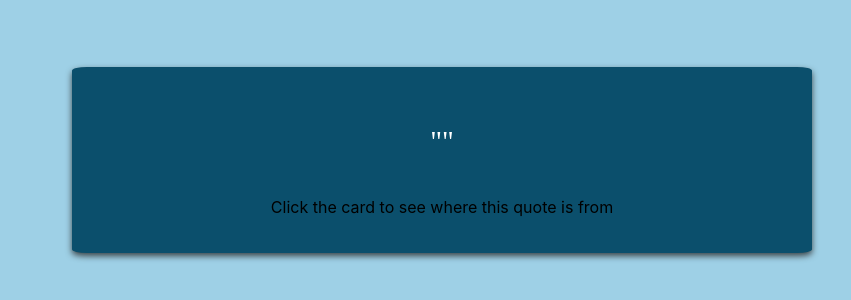
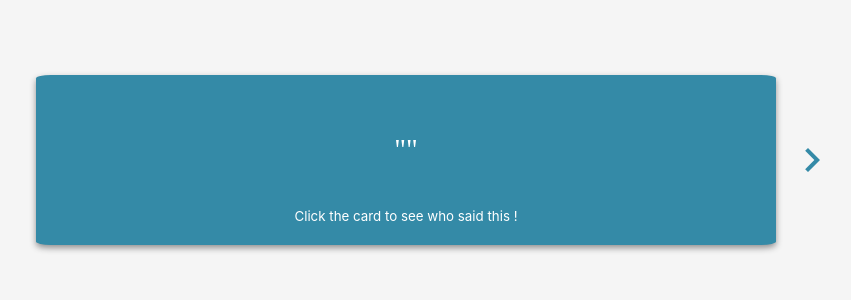
Before and after one commit to Dami-Lapite/anime-quotes, a React (Create React App) app: page / in a window 1280 px wide. Shown: the part 240-540 px from the top of the page, without its empty margins (198-1049 px from the left). Built offline with nearby package versions, Linux system fonts and the light colour scheme; no server answers; a web font is replaced by a local one.

Commit message:
added flip animation and dynamic background color

```diff
--- a/package.json
+++ b/package.json
@@ -4,12 +4,12 @@
   "private": true,
   "dependencies": {
     "@material-ui/core": "^4.11.4",
+    "@material-ui/icons": "^4.11.2",
     "@testing-library/jest-dom": "^5.12.0",
     "@testing-library/react": "^11.2.6",
     "@testing-library/user-event": "^12.8.3",
-    "radium": "^0.26.1",
     "react": "^17.0.2",
-    "react-animations": "^1.0.0",
+    "react-card-flip": "^1.1.1",
     "react-dom": "^17.0.2",
     "react-scripts": "4.0.3",
     "web-vitals": "^1.1.2"
--- a/src/App.css
+++ b/src/App.css
@@ -1,5 +1,5 @@
 .App{
-  background-color: #9ED0E6;
+  background-color: whitesmoke;
 }
 .container {
   display: flex;
@@ -10,16 +10,14 @@
 }
 
 .card{
-  position: fixed;
   width: max-content;
   min-width: 700px;
   max-width: 900px;
   padding: 20px;
   height: max-content;
-  background-color: #0B4F6C;
   border: 1;
   border-radius: 2%;
-  box-shadow: 0px 3px 6px #3c4447;
+  box-shadow: 0px 3px 6px #909091;
   text-align: center;
 }
 
@@ -29,3 +27,7 @@
   line-height: 1.8;
   color: white;
 }
+
+.hint{
+  color: white;
+}
--- a/src/App.js
+++ b/src/App.js
@@ -1,18 +1,8 @@
 import React, { Component } from 'react';
-import { flipInX, pulse } from 'react-animations';
-import Radium, {StyleRoot} from 'radium';
+import ReactCardFlip from 'react-card-flip';
+import IconButton from '@material-ui/core/IconButton';
+import NavigateNextIcon from '@material-ui/icons/NavigateNext';
 import './App.css';
-
-const styles = {
-    pulse: {
-      animation: 'x 5s',
-      animationName: Radium.keyframes(pulse, 'pulse')
-    },
-    flipInX: {
-      animation: 'x 5s',
-      animationName: Radium.keyframes(flipInX, 'flipInX')
-    }
-  }
 
 class App extends Component {
 
@@ -23,7 +13,10 @@ class App extends Component {
       character: "",
       anime: "",
       hasQuote: false,
-      showQuoteText: true,
+      isFlipped: false,
+      colorIndex: 0,
+      backgroundColor: '#348AA7',
+      colorArray: ['#DB5A42','#FFD275','#A8DCD9','#E2A3C7','#B5CA8D','#DB6C79','#9BC1BC','#9C95DC'],
     }
   }
 
@@ -37,13 +30,24 @@ class App extends Component {
     }
   }
 
-  setQuote = (quoteData) => {
-    this.setState({quote: quoteData.quote, character: quoteData.character, anime: quoteData.anime, hasQuote: true});
+  getColor = () =>{
+    return this.state.colorArray[this.state.colorIndex];
+  }
+
+  setQuote = () =>{
+    let color = this.getColor();
+    let index = 0;
+    if (this.state.colorIndex < 7){
+      index = this.state.colorIndex + 1;
+    }
+    this.getQuote()
+    .then(data =>{
+      this.setState({quote: data.quote, character: data.character, anime: data.anime, hasQuote: true, backgroundColor: color, colorIndex: index, isFlipped: false});
+    });
   }
 
   toggleShow = ()=>{
-    let current = this.state.showQuoteText;
-    this.setState({showQuoteText: !current});
+    this.setState(prevState => ({ isFlipped: !prevState.isFlipped }));
   }
 
   componentDidMount(){
@@ -54,18 +58,22 @@ class App extends Component {
   }
   render (){
     return (
-      <StyleRoot>
-        <div className="App">
-          <div className="container">
-            <div className="card" style={styles.pulse} onClick={this.toggleShow}>
-              {this.state.showQuoteText ?
-              <p className="quoteText">"{this.state.quote}"</p>:
-              <p className="quoteText">{this.state.character}<br></br>{this.state.anime}</p>}
-              <p>Click the card to see where this quote is from</p>
-            </div>
+      <div className="App">
+        <div className="container">
+          <ReactCardFlip isFlipped={this.state.isFlipped} flipDirection="horizontal">
+          <div className="card"  style={{...{backgroundColor: this.state.backgroundColor}}} onClick={this.toggleShow}>
+            <p className="quoteText">"{this.state.quote}"</p>
+            <small className="hint">Click the card to see who said this !</small>
+          </div>
+          <div className="card" style={{...{backgroundColor: this.state.backgroundColor}}} onClick={this.toggleShow}>
+            <p className="quoteText">{this.state.character}<br></br>{this.state.anime}</p>
+          </div>
+          </ReactCardFlip>
+          <div>
+            <IconButton onClick={this.setQuote} ><NavigateNextIcon style={{...{color: this.state.backgroundColor},fontSize:'200%'}}/></IconButton>
           </div>
         </div>
-      </StyleRoot>
+      </div>
     );
   }
 }
```
Also changed, not shown: 1 other file (tests, documents, lock files or other folders).
